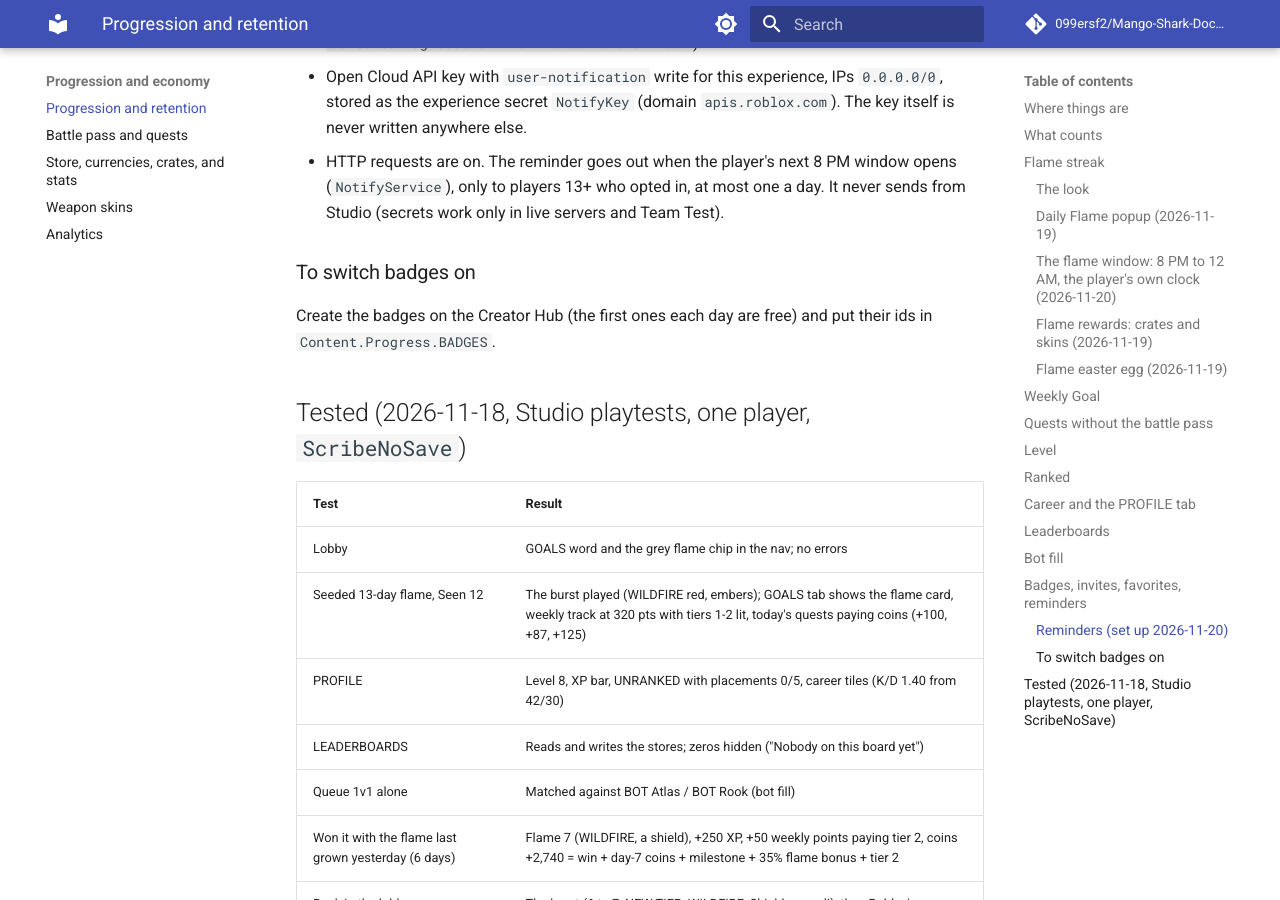
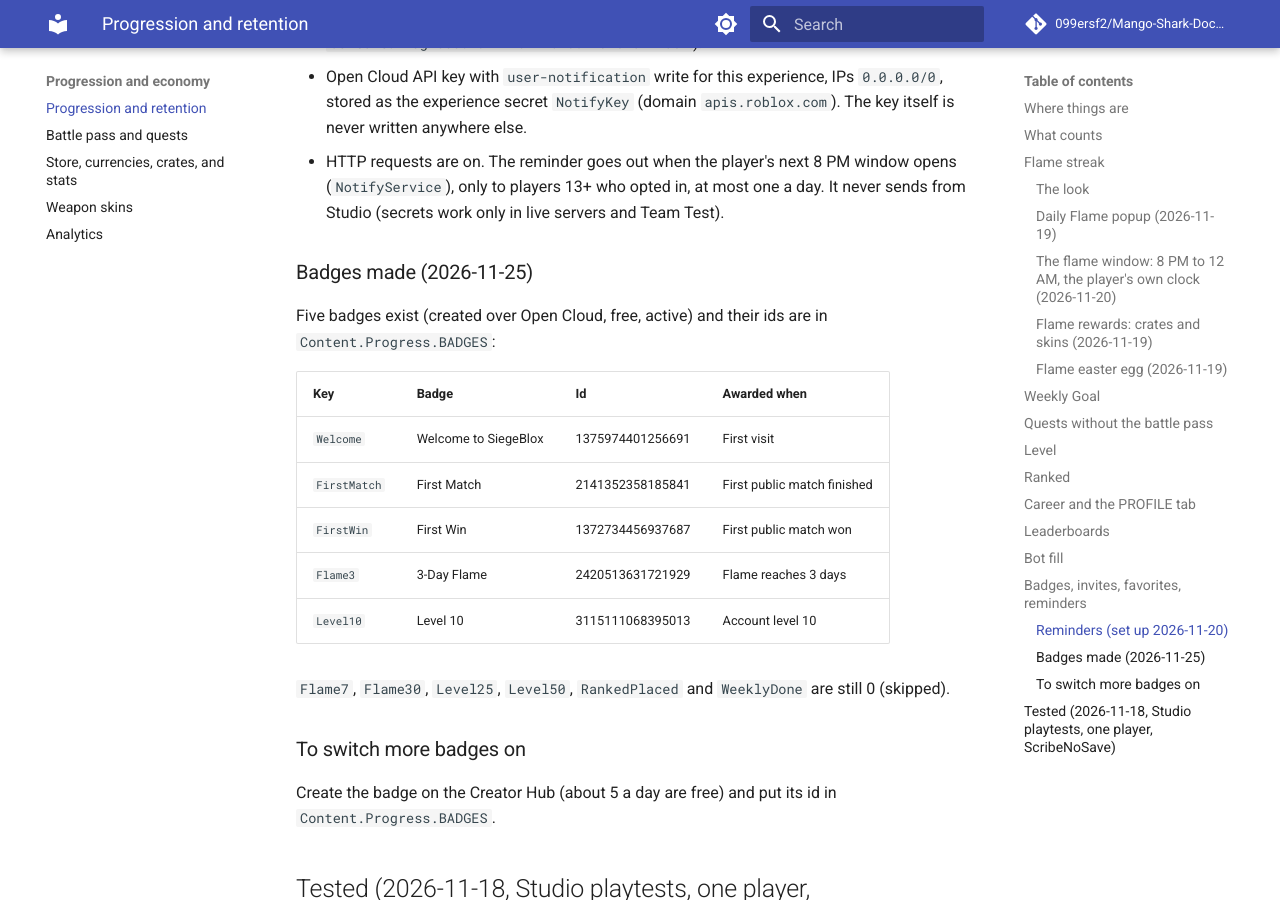
Before and after one commit to 099ersf2/Mango-Shark-Documentation, an MkDocs documentation site: the page built from Gun Game/PROGRESSION.md, in a window 1280 px wide and 900 px high, scrolled down 6895 px. Built offline with MkDocs 1.6.1 and Material for MkDocs 9.7.7, drawn with Linux system fonts in a browser that asks for light colours; comment, search, counter and statistics services are not loaded.

Commit message:
Badges: five made, ids in Content.Progress
Co-Authored-By: Claude Opus 5.5 <noreply@anthropic.com>

```diff
--- a/Gun Game/PROGRESSION.md
+++ b/Gun Game/PROGRESSION.md
@@ -136,9 +136,23 @@ THIS WEEK (weekly points, a store per week), FLAME (days now), LEVEL (total XP),
 - Open Cloud API key with `user-notification` write for this experience, IPs `0.0.0.0/0`, stored as the experience secret `NotifyKey` (domain `apis.roblox.com`). The key itself is never written anywhere else.
 - HTTP requests are on. The reminder goes out when the player's next 8 PM window opens (`NotifyService`), only to players 13+ who opted in, at most one a day. It never sends from Studio (secrets work only in live servers and Team Test).
 
-### To switch badges on
+### Badges made (2026-11-25)
 
-Create the badges on the Creator Hub (the first ones each day are free) and put their ids in `Content.Progress.BADGES`.
+Five badges exist (created over Open Cloud, free, active) and their ids are in `Content.Progress.BADGES`:
+
+| Key | Badge | Id | Awarded when |
+| --- | --- | --- | --- |
+| `Welcome` | Welcome to SiegeBlox | 1375974401256691 | First visit |
+| `FirstMatch` | First Match | 2141352358185841 | First public match finished |
+| `FirstWin` | First Win | 1372734456937687 | First public match won |
+| `Flame3` | 3-Day Flame | 2420513631721929 | Flame reaches 3 days |
+| `Level10` | Level 10 | 3115111068395013 | Account level 10 |
+
+`Flame7`, `Flame30`, `Level25`, `Level50`, `RankedPlaced` and `WeeklyDone` are still 0 (skipped).
+
+### To switch more badges on
+
+Create the badge on the Creator Hub (about 5 a day are free) and put its id in `Content.Progress.BADGES`.
 
 ## Tested (2026-11-18, Studio playtests, one player, `ScribeNoSave`)
 
```
Also changed, not shown: Gun Game/CHANGELOG.md (+5 -0 lines), Gun Game/NEXT_STEPS.md (+2 -0 lines).
